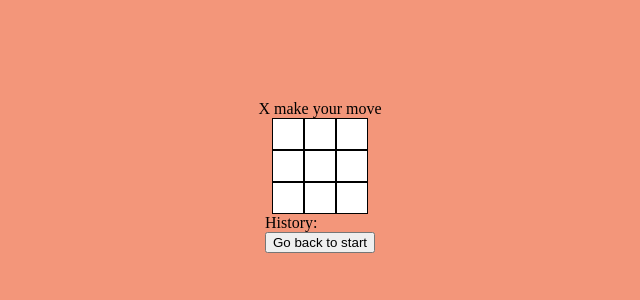
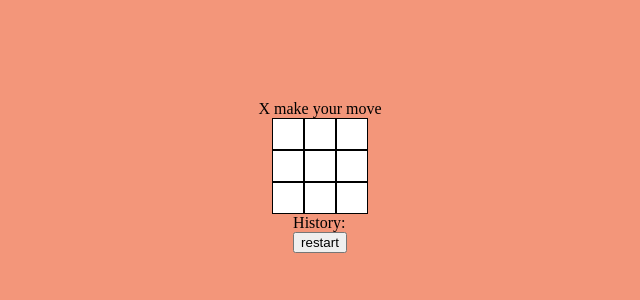
Before and after one commit to Aigarsss/react-tictactoe, a React app: page / in a window 1280 px wide. Shown: the top 300 px of the page, without its empty margins (320-960 px from the left). Built offline with nearby package versions, Linux system fonts and the light colour scheme.

Commit message:
Small adjustments to history, but solution still not clear to me

```diff
--- a/src/components/App/App.tsx
+++ b/src/components/App/App.tsx
@@ -29,7 +29,7 @@ const checkWinner = (board) => {
 const App = () => {
   const [board, setBoard] = useState(new Array(9).fill(null));
   const [isXNext, setIsXNext] = useState(true);
-  const [history, setHistory] = useState([]);
+  const [history, setHistory] = useState([new Array(9).fill(null)]);
   const [step, setStep] = useState(0);
 
   const winner = checkWinner(board);
@@ -39,13 +39,16 @@ const App = () => {
     if (board[i] || winner) {
       return
     }
+    setStep(step + 1);
+
     let boardCopy = [...board];
     boardCopy[i] = isXNext ? 'X' : 'O';
-
     setHistory( [...history, [...boardCopy]] );
     setIsXNext(!isXNext);
     setBoard(boardCopy);
   }
+
+  console.log(history)
 
   const handleHistoryClick = (i) => {
     setBoard(history[i]);
@@ -53,7 +56,7 @@ const App = () => {
     setStep(i);
   }
 
-  console.log(history)
+  console.log(step);
 
   return <Board
             board={board}
--- a/src/components/Board/board.tsx
+++ b/src/components/Board/board.tsx
@@ -28,15 +28,10 @@ const Board = ({board, handleClick, status, history, handleHistoryClick}) => {
             <div className="history">
                 History:
                 <ul>
-                    <li>
-                    <button onClick={() => handleHistoryClick(0)}>
-                                Go back to start
-                            </button>
-                    </li>
                     {history.length > 0 && history.map((item, key) => {
                         return <li key={key}>
                             <button onClick={() => handleHistoryClick(key)}>
-                                Go back to move {key+1}
+                                {key ? `Go back to move ${key}` : `restart`}
                             </button>
                         </li>
                     })}
```
